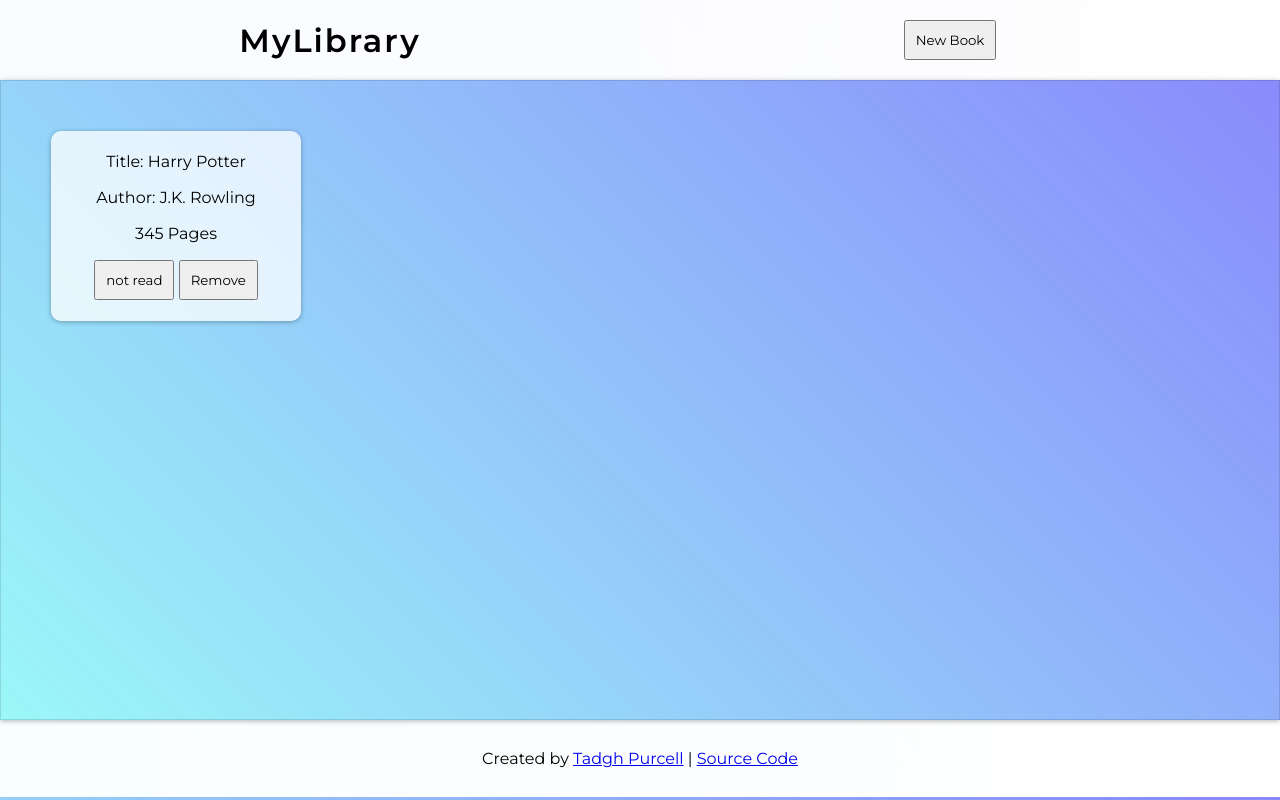
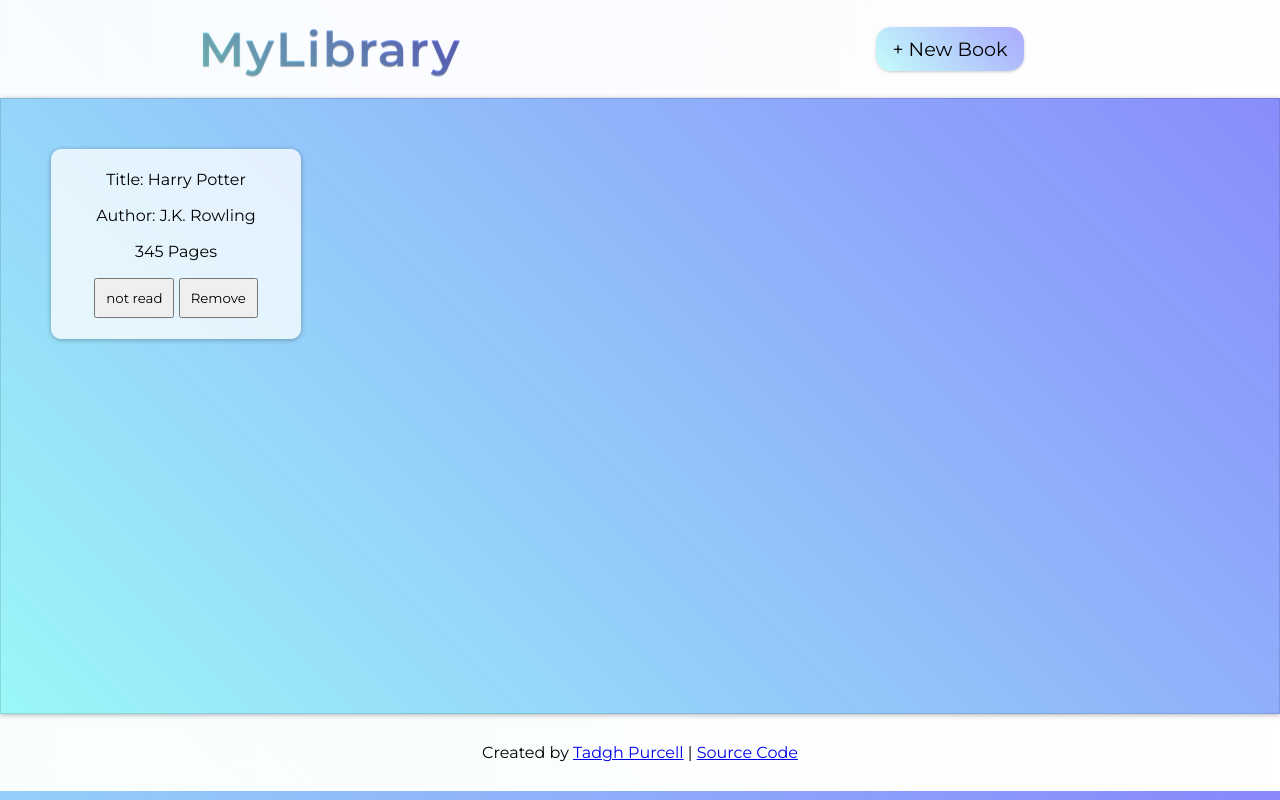
Before and after one commit to BigSmokeyBacon/library, a plain HTML site: page index.html in a window 1280 px wide. Drawn offline with Linux system fonts and the light colour scheme.

Commit message:
Update new book button and logo style

```diff
--- a/index.html
+++ b/index.html
@@ -9,8 +9,8 @@
   </head>
   <body>
     <div class="header">
-      <h1>MyLibrary</h1>
-      <button type="button" class="btn btn-new">New Book</button>
+      <h1><span class="gradient-text">MyLibrary</span></h1>
+      <button type="button" class="btn btn-new">+ New Book</button>
     </div>
 
     <form class="hidden">
--- a/style.css
+++ b/style.css
@@ -1,5 +1,6 @@
 :root {
-  --dark-color: rgb(49 48 73);
+  /* --dark-color: rgb(72, 69, 84); */
+  /* --dark-color: #484554; */
 }
 
 * {
@@ -18,7 +19,7 @@ body {
   font-family: montserrat, sans-serif;
   display: grid;
   /* height: 100vh; */
-  grid-template-rows: max-content minmax(80vh, 1fr) max-content;
+  grid-template-rows: max-content minmax(77vh, 1fr) max-content;
   /* background-repeat: no-repeat; */
   /* background-size: auto; */
   background-image: linear-gradient(
@@ -79,10 +80,27 @@ form {
 }
 
 h1 {
+  font-size: 3rem;
   font-weight: 600;
   letter-spacing: 2px;
+  text-shadow: 0px 1px 1px rgba(0, 0, 0, 0.3);
+  color: rgba(0, 0, 0, 0);
 }
 
+.gradient-text {
+  background-color: rgb(112 110 251 / 83%);
+  background-image: linear-gradient(
+    45deg,
+    rgba(156, 252, 248, 1),
+    rgb(112 110 251 / 0.6)
+  );
+  background-size: 100%;
+  background-repeat: repeat;
+  -webkit-background-clip: text;
+  -moz-background-clip: text;
+  -webkit-text-fill-color: transparent;
+  -moz-text-fill-color: transparent;
+}
 form div {
   display: flex;
   flex-direction: column;
@@ -119,6 +137,10 @@ button {
   border-radius: 10px;
 }
 
+.card:hover {
+  transform: scale(1.02);
+}
+
 .footer {
   padding: 29px;
   display: flex;
@@ -133,10 +155,38 @@ button {
 }
 
 .read {
-  background-color: yellowgreen;
+  background-image: linear-gradient(
+    45deg,
+    rgba(156, 252, 247, 0.6),
+    rgb(112 110 251 / 0.6)
+  );
 }
 
 .btn-form-status,
 .btn-card-read {
   color: black;
 }
+
+.btn-new {
+  font-size: 1.2rem;
+  /* font-weight: 450; */
+  color: var(--dark-color);
+  border: none;
+  padding: 20px;
+  /* border-radius: 50%; */
+  background-color: rgba(255, 255, 255, 0.75);
+  /* background-color: rgba(255, 255, 255, 0); */
+  background-image: linear-gradient(
+    45deg,
+    rgba(156, 252, 247, 0.6),
+    rgb(112 110 251 / 0.6)
+  );
+  padding: 10px 16px;
+  border-radius: 15px;
+  box-shadow: 0px 1px 3px rgba(0, 0, 0, 0.2);
+}
+
+.btn-new:hover {
+  transform: scale(1.05);
+  box-shadow: 1px 1px 4px rgba(0, 0, 0, 0.2);
+}
```
Also changed, not shown: img/plus-circle.svg (added).
